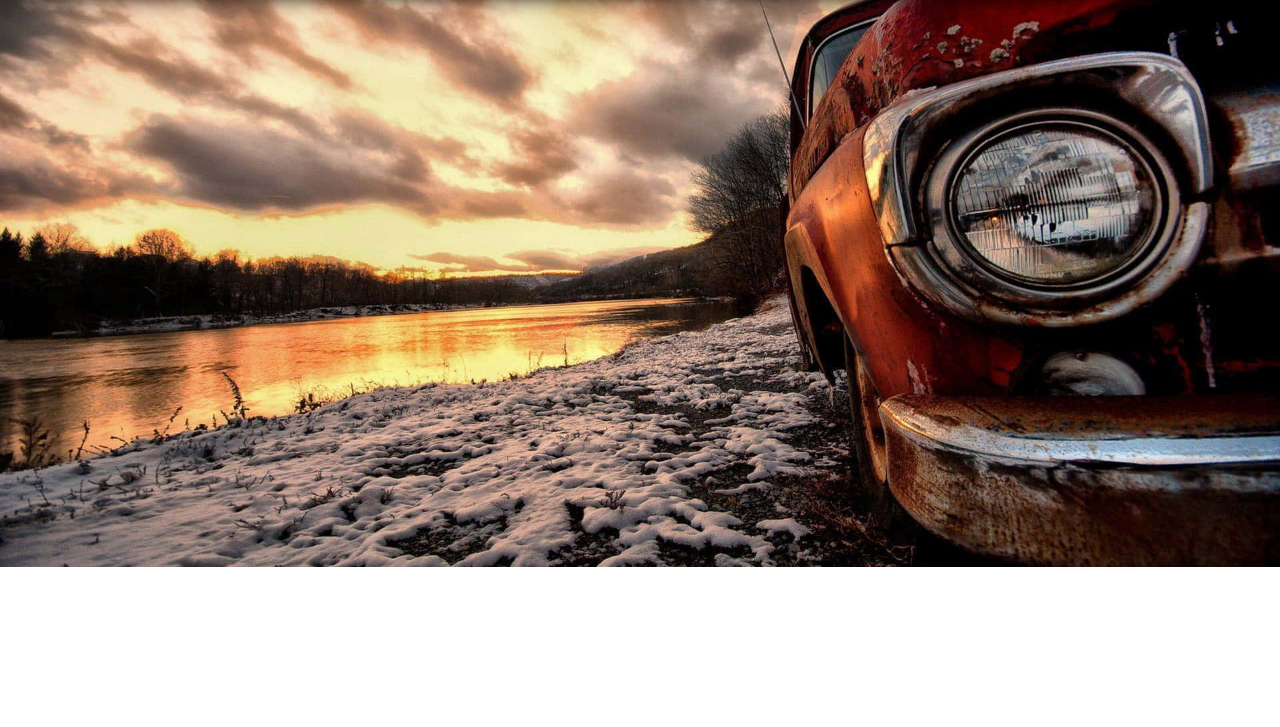
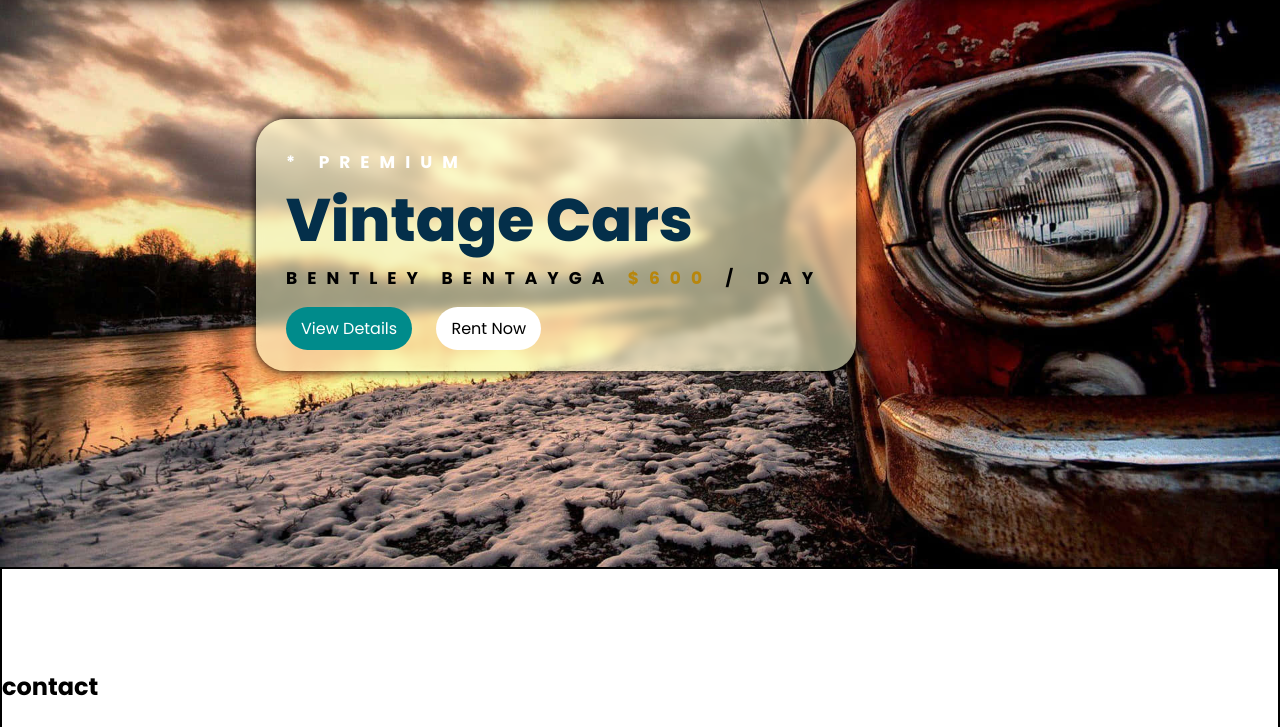
Before and after one commit to Boopathiraj94/santhosh-batch, a plain HTML site: page flex-task/index.html in a window 1280 px wide. Shown: the part 73-800 px from the top of the page. Drawn offline with Linux system fonts and the light colour scheme.

Commit message:
template

```diff
--- a/flex-task/css/style.css
+++ b/flex-task/css/style.css
@@ -5,6 +5,10 @@
     padding: 0;
     box-sizing: border-box;
     font-family: "Poppins", sans-serif;
+}
+
+html{
+    scroll-behavior: smooth;
 }
 
 header {
@@ -15,6 +19,10 @@
     background: #ece2a5ad;
 
     box-shadow: 0 0 20px;
+
+    position: fixed;
+    width: 100%;
+    top: 0;
 }
 
 .logo {
@@ -78,4 +86,86 @@
 .banner {
     height: 80vh;
     background: url('../images/best-hd-background-6g4lg4s48zbikblk.jpg') no-repeat center / cover;
+
+    position: relative;
+
 }
+
+/* banner box */
+
+.banner-box {
+    /* border: 2px solid red; */
+    width: 600px;
+    /* height: 400px; */
+    position: absolute;
+    top: 30%;
+    left: 20%;
+    padding: 30px;
+
+    background: rgba(254, 255, 209, 0.584);
+    backdrop-filter: blur(5px);
+    box-shadow: 0 0 10px ;
+    border-radius: 30px;
+}
+
+.banner-box p {
+    color: white;
+    text-transform: uppercase;
+    font-size: 17px;
+    font-weight: 700;
+    letter-spacing: 10px;
+}
+
+.banner-box h1 {
+    font-size: 60px;
+    color: #042f4a;
+    font-weight: 800;
+
+
+}
+
+.c-black {
+    color: black !important;
+}
+
+.Amt {
+    color: darkgoldenrod;
+}
+
+.btns {
+    margin-top: 25px;
+}
+
+.btns a {
+    background: darkcyan;
+    padding: 10px 15px;
+    margin-right: 20px;
+    text-decoration: none;
+    color: white;
+    border-radius: 50px;
+    transition: 1s;
+
+}
+
+.btns a:nth-child(2) {
+    background: white;
+    color: black;
+}
+
+.btns a:hover:nth-child(2) {
+    background: darkcyan;
+    color: white;
+}
+
+.btns a:hover:nth-child(1) {
+    background: white;
+    color: black;
+
+}
+
+
+.contact , .about, .shop{
+    border: 2px solid;
+    height: 100vh;
+    padding-top: 100px;
+}
--- a/flex-task/index.html
+++ b/flex-task/index.html
@@ -16,15 +16,16 @@
     <section class="banner">
         <header>
             <div class="logo">
-               <a href=""> <img src="images/minimalist-car-logo-with-red-black-and-white-colors-_11313599.png!w700wp" alt=""></a>
+                <a href=""> <img src="images/minimalist-car-logo-with-red-black-and-white-colors-_11313599.png!w700wp"
+                        alt=""></a>
             </div>
 
             <nav>
                 <ul>
                     <li><a href="#"><i class="fa fa-home" aria-hidden="true"></i> Home</a></li>
-                    <li><a href="#">Contact</a></li>
-                    <li><a href="#">About</a></li>
-                    <li><a href="#">Shop</a></li>
+                    <li><a href="#contact-page">Contact</a></li>
+                    <li><a href="#about-page">About</a></li>
+                    <li><a href="#shop-page">Shop</a></li>
                 </ul>
             </nav>
 
@@ -34,7 +35,28 @@
             </div>
         </header>
 
+        <div class="banner-box">
+            <p>* premium</p>
+            <h1>Vintage Cars</h1>
+            <p class="c-black">Bentley Bentayga <span class="Amt">$600</span> / DAY</p>
 
+            <div class="btns">
+                <a href="#">View Details</a>
+                <a href="#shop-page">Rent Now</a>
+            </div>
+        </div>
+
+
+    </section>
+
+    <section class="contact" id="contact-page">
+        <h1>contact</h1>
+    </section>
+    <section class="about" id="about-page">
+        <h1>about</h1>
+    </section>
+    <section class="shop" id="shop-page">
+        <h1>shop</h1>
     </section>
 
 
```
